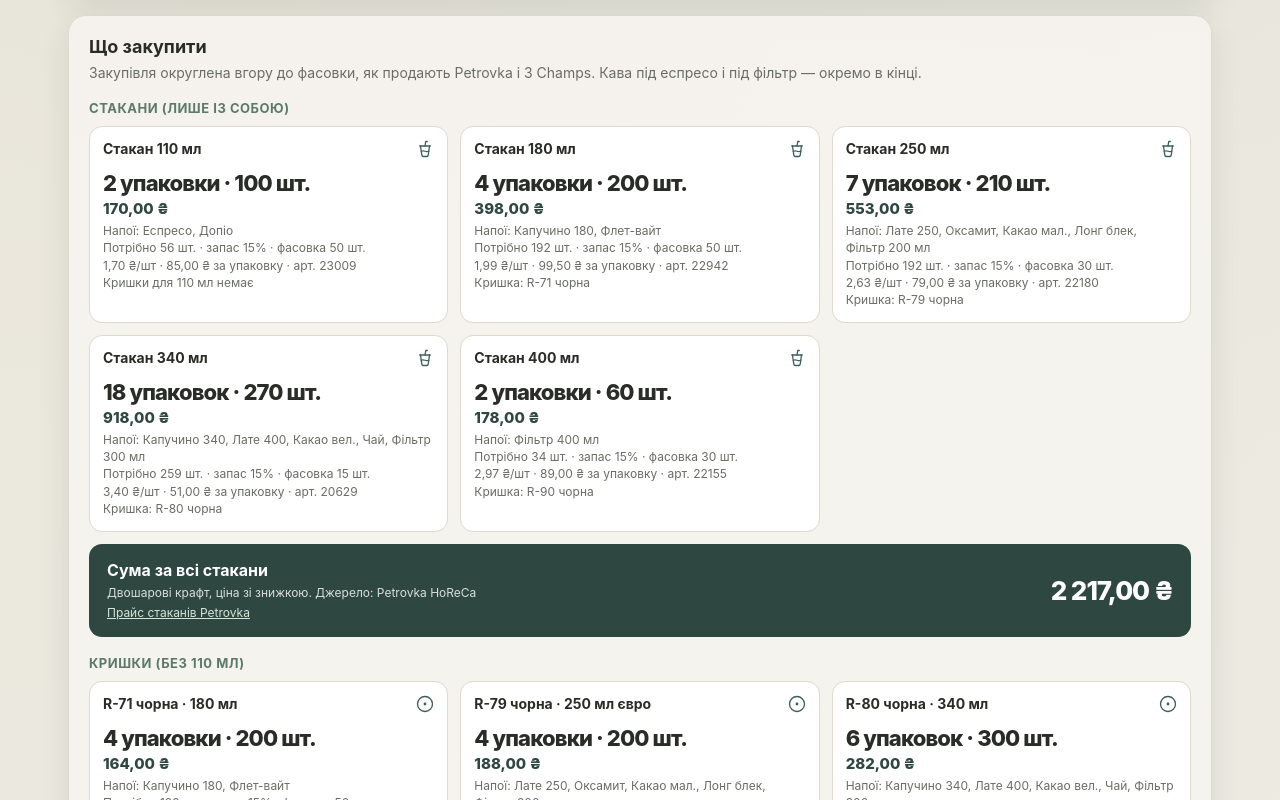
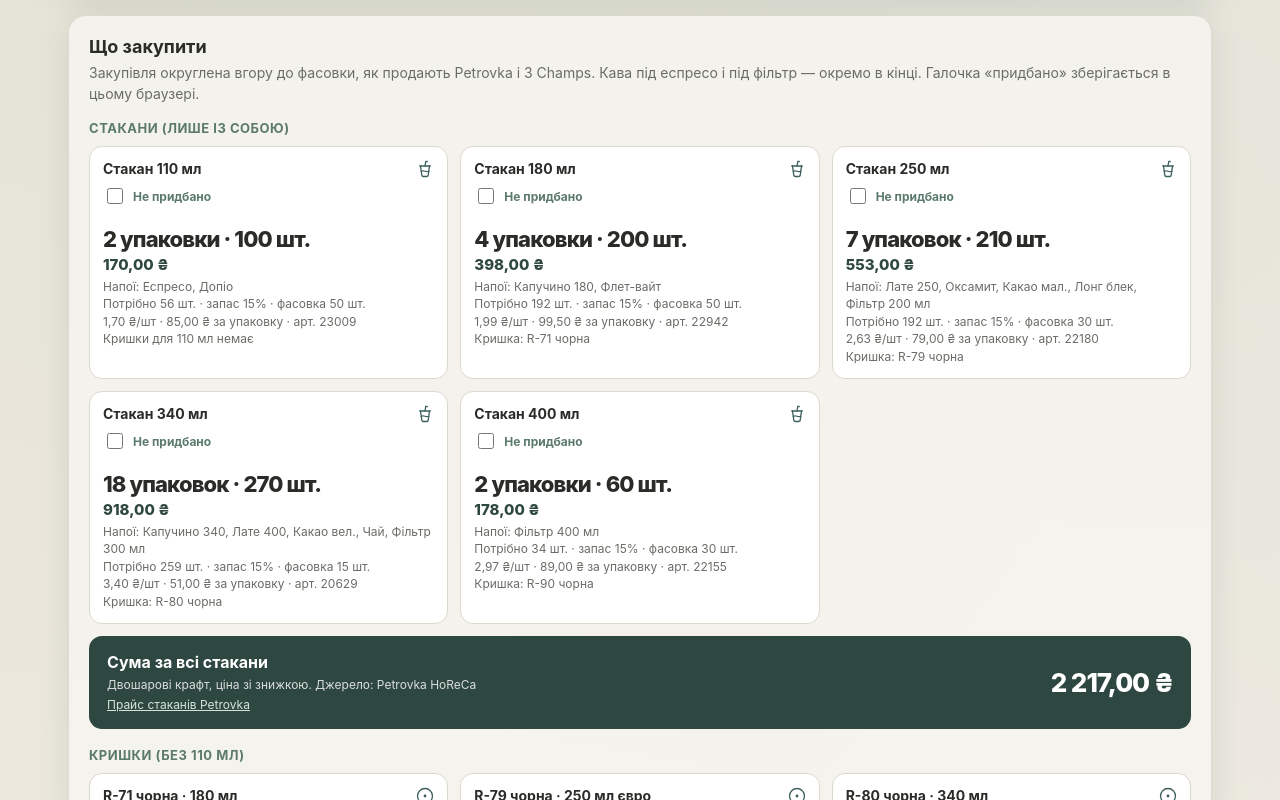
Before and after one commit to NatalinaMatioshko/coffee-shop-supplies, a React (Vite) app: page / in a window 1280 px wide. Shown: the part 1680-2480 px from the top of the page. Built offline with nearby package versions, Linux system fonts and the light colour scheme.

Commit message:
Track bought items and refresh the wishlist gear.
Checkboxes persist in the browser so the opening order can be ticked off; the matcha set is the Kultura katakuchi and a 1 L Club Puer teapot is on the list.

Co-authored-by: Cursor <cursoragent@cursor.com>

```diff
--- a/src/App.jsx
+++ b/src/App.jsx
@@ -5,6 +5,7 @@ import { Hero } from './components/Hero.jsx';
 import { MenuPanel } from './components/MenuPanel.jsx';
 import { CoffeePanel, ExtraExpensesPanel, ResultsPanel, WishlistPanel } from './components/ResultsPanel.jsx';
 import { DEFAULT_CUPS_PER_DAY, MENU_ITEMS } from './data/constants.js';
+import { useBoughtItems } from './hooks/useBoughtItems.js';
 import { compute } from './utils/calc.js';
 import { parseCupsPerDay, parseDays, parseNonNegative } from './utils/format.js';
 
@@ -14,6 +15,7 @@ export default function App() {
   const [takeaway, setTakeaway] = useState(0.7);
   const [cupsPerDay, setCupsPerDay] = useState(DEFAULT_CUPS_PER_DAY);
   const [menu, setMenu] = useState(MENU_ITEMS);
+  const { bought, toggleBought } = useBoughtItems();
 
   const rows = useMemo(
     () => menu.map((item) => ({ ...item, total: item.daily * days })),
@@ -51,10 +53,10 @@ export default function App() {
         data={data}
         onDailyChange={handleDailyChange}
       />
-      <ResultsPanel data={data} />
-      <ExtraExpensesPanel data={data} />
-      <CoffeePanel data={data} />
-      <WishlistPanel data={data} />
+      <ResultsPanel data={data} bought={bought} onToggleBought={toggleBought} />
+      <ExtraExpensesPanel data={data} bought={bought} onToggleBought={toggleBought} />
+      <CoffeePanel data={data} bought={bought} onToggleBought={toggleBought} />
+      <WishlistPanel data={data} bought={bought} onToggleBought={toggleBought} />
       <FooterBar />
     </main>
   );
--- a/src/components/ResultsPanel.jsx
+++ b/src/components/ResultsPanel.jsx
@@ -4,11 +4,25 @@ import { buildCoffeeItems, buildExtraItems, buildResultGroups, buildWishlistItem
 import { formatMoney, formatNumber, plural } from '../utils/format.js';
 import { Icon } from './Icon.jsx';
 
-function ResultItem({ item }) {
+function ResultItem({ item, bought, onToggleBought }) {
+  const isBought = Boolean(bought?.[item.id]);
+  const checkId = `bought-${item.id}`;
+
   return (
-    <article className="item">
+    <article className={`item${isBought ? ' is-bought' : ''}`}>
       <div className="item-top">
-        <h4>{item.title}</h4>
+        <div className="item-heading">
+          <h4>{item.title}</h4>
+          <label className="bought-toggle" htmlFor={checkId}>
+            <input
+              id={checkId}
+              type="checkbox"
+              checked={isBought}
+              onChange={() => onToggleBought?.(item.id)}
+            />
+            {isBought ? 'Придбано' : 'Не придбано'}
+          </label>
+        </div>
         <Icon name={item.icon} className="icon item-icon" />
       </div>
       <p className="amount">{item.amount}</p>
@@ -21,24 +35,34 @@ function ResultItem({ item }) {
           </span>
         ))}
       </p>
+      {item.url ? (
+        <a className="item-link" href={item.url} target="_blank" rel="noreferrer">
+          Відкрити товар
+        </a>
+      ) : null}
     </article>
   );
 }
 
-export function ResultsPanel({ data }) {
+export function ResultsPanel({ data, bought, onToggleBought }) {
   const groups = buildResultGroups(data);
 
   return (
     <article className="card results-card">
       <h2>Що закупити</h2>
-      <p className="intro">Закупівля округлена вгору до фасовки, як продають Petrovka і 3 Champs. Кава під еспресо і під фільтр — окремо в кінці.</p>
+      <p className="intro">Закупівля округлена вгору до фасовки, як продають Petrovka і 3 Champs. Кава під еспресо і під фільтр — окремо в кінці. Галочка «придбано» зберігається в цьому браузері.</p>
       <div>
         {groups.map((group) => (
           <section className="group" key={group.title}>
             <h3>{group.title}</h3>
             <div className="items">
               {group.items.map((item) => (
-                <ResultItem key={item.title} item={item} />
+                <ResultItem
+                  key={item.id || item.title}
+                  item={item}
+                  bought={bought}
+                  onToggleBought={onToggleBought}
+                />
               ))}
             </div>
             {group.total ? (
@@ -69,7 +93,7 @@ export function ResultsPanel({ data }) {
   );
 }
 
-export function ExtraExpensesPanel({ data }) {
+export function ExtraExpensesPanel({ data, bought, onToggleBought }) {
   const items = buildExtraItems(data);
 
   if (!items.length) return null;
@@ -83,7 +107,12 @@ export function ExtraExpensesPanel({ data }) {
       <section className="group">
         <div className="items">
           {items.map((item) => (
-            <ResultItem key={item.title} item={item} />
+            <ResultItem
+              key={item.id || item.title}
+              item={item}
+              bought={bought}
+              onToggleBought={onToggleBought}
+            />
           ))}
         </div>
         {data.extraCost > 0 ? (
@@ -103,7 +132,7 @@ export function ExtraExpensesPanel({ data }) {
   );
 }
 
-export function CoffeePanel({ data }) {
+export function CoffeePanel({ data, bought, onToggleBought }) {
   const items = buildCoffeeItems(data);
   const coffeeKg = (data.coffeeEspresso.buy + data.coffeeFilter.buy) / 1000;
 
@@ -131,7 +160,12 @@ export function CoffeePanel({ data }) {
         <section className="group">
           <div className="items coffee-items">
             {items.map((item) => (
-              <ResultItem key={item.title} item={item} />
+              <ResultItem
+                key={item.id || item.title}
+                item={item}
+                bought={bought}
+                onToggleBought={onToggleBought}
+              />
             ))}
           </div>
           {data.coffeeCost > 0 ? (
@@ -164,8 +198,12 @@ export function CoffeePanel({ data }) {
   );
 }
 
-export function WishlistPanel({ data }) {
+export function WishlistPanel({ data, bought = {}, onToggleBought }) {
   const items = buildWishlistItems(data);
+  const remainingCost = items.reduce((sum, item) => (
+    sum + (bought[item.id] ? 0 : item.cost || 0)
+  ), 0);
+  const boughtCount = items.filter((item) => bought[item.id]).length;
 
   if (!items.length) return null;
 
@@ -173,19 +211,28 @@ export function WishlistPanel({ data }) {
     <article className="card extra-card wishlist-card">
       <h2>Wish list</h2>
       <p className="intro">
-        На майбутнє, не входить у суми вище. Ціна й кількість є, у розрахунок закупівлі не додаються.
+        На майбутнє, не входить у суми вище. Позначте, що вже купили — відмітки залишаться в цьому браузері.
       </p>
       <section className="group">
         <div className="items">
           {items.map((item) => (
-            <ResultItem key={item.title} item={item} />
+            <ResultItem
+              key={item.id || item.title}
+              item={item}
+              bought={bought}
+              onToggleBought={onToggleBought}
+            />
           ))}
         </div>
         {data.wishlistCost > 0 ? (
           <div className="price-total wishlist-total">
             <div>
               <strong>Орієнтир wish list — не в сумі</strong>
-              <p>Пакети для сміття, набір і сито для матчі, холдер і додаткові чаї 3 Champs</p>
+              <p>
+                Пакети для сміття, набір і сито для матчі, заварник, холдер і додаткові чаї 3 Champs.
+                {' '}Придбано {formatNumber(boughtCount)} з {formatNumber(items.length)},
+                залишилось {formatMoney(remainingCost)}.
+              </p>
               <a href={PETROVKA_URL} target="_blank" rel="noreferrer">
                 Каталог Petrovka HoReCa
               </a>
--- a/src/data/supplies.js
+++ b/src/data/supplies.js
@@ -382,13 +382,13 @@ export const WISHLIST = {
     note: 'Великий бак, 20 мкм',
   },
   matchaSet: {
-    title: 'Набір для матчі подарунковий «Краєвид» 500 мл',
+    title: 'Набір для матчі катакучі сірий 500 мл',
     pack: 1,
-    packPrice: 1280,
-    unitPrice: 1280,
-    sku: 'scenery500',
-    url: 'https://kultura.coffee/nabir-dlia-pryhotuvannia-chaiu-matcha-podarunkovyi-kraievyd-500-ml/',
-    note: 'Чаван 500 мл, часен, часаку і кусенаоші. Порошок матчі вже в розхідниках 3 Champs',
+    packPrice: 1646,
+    unitPrice: 1646,
+    sku: '300897',
+    url: 'https://kultura.coffee/nabir-dlia-pryhotuvannia-chaiu-matcha-podarunkovyi-katakuchi-siryi-500-ml/',
+    note: 'Чаша з носиком 500 мл, часен, часаку і кусенаоші. Kultura, сірий. Порошок матчі вже в розхідниках 3 Champs',
   },
   matchaSieve: {
     title: 'Сито для матчі металеве',
@@ -398,6 +398,15 @@ export const WISHLIST = {
     sku: '18792',
     url: 'https://kultura.coffee/syto-dlia-chaiu-matcha-metaleve/',
     note: 'Нержавіюча сталь, Ø 7 см — просіювання порошку без грудочок',
+  },
+  teapot: {
+    title: 'Заварник Home Style 1000 мл, Club Puer',
+    pack: 1,
+    packPrice: 699,
+    unitPrice: 699,
+    sku: 'id_12069',
+    url: 'https://clubpuer.com.ua/zavarnyk-z-filtrom-iz-nerzhaviiuchoi-kharchovoi-stali-home-style-1000-ml-kytai/',
+    note: 'Боросилікатне скло, фільтр з харчової нержавіючої сталі, 1 л',
   },
   towelHolder: {
     title: 'Холдер для паперових рушників на бар, V-складання',
--- /dev/null
+++ b/src/hooks/useBoughtItems.js
@@ -0,0 +1,27 @@
+import { useState } from 'react';
+
+const STORAGE_KEY = 'coffee-shop-supplies:bought';
+
+function readBought() {
+  try {
+    const raw = localStorage.getItem(STORAGE_KEY);
+    return raw ? JSON.parse(raw) : {};
+  } catch {
+    return {};
+  }
+}
+
+export function useBoughtItems() {
+  const [bought, setBought] = useState(readBought);
+
+  function toggleBought(id) {
+    if (!id) return;
+    setBought((current) => {
+      const next = { ...current, [id]: !current[id] };
+      localStorage.setItem(STORAGE_KEY, JSON.stringify(next));
+      return next;
+    });
+  }
+
+  return { bought, toggleBought };
+}
--- a/src/index.css
+++ b/src/index.css
@@ -65,8 +65,14 @@ h2 { font-size: 18px; margin: 0 0 6px; }
 .group h3 { font-size: 13px; text-transform: uppercase; letter-spacing: .04em; color: var(--moss); margin: 0 0 10px; }
 .items { display: grid; grid-template-columns: repeat(2, 1fr); gap: 12px; }
 .item { border: 1px solid var(--line); border-radius: 13px; padding: 13px; background: #fff; }
+.item.is-bought { background: #eef0ea; }
+.item.is-bought h4, .item.is-bought .amount, .item.is-bought .item-price { text-decoration: line-through; opacity: .7; }
 .item-top { display: flex; justify-content: space-between; align-items: flex-start; gap: 8px; }
+.item-heading { min-width: 0; flex: 1; }
 .item h4 { font-size: 14px; margin: 0; font-weight: 700; }
+.bought-toggle { display: flex; align-items: center; gap: 7px; margin-top: 8px; font-size: 12px; font-weight: 700; color: var(--moss); cursor: pointer; }
+.bought-toggle input { width: 16px; height: 16px; accent-color: var(--pine); cursor: pointer; }
+.item-link { display: inline-block; margin-top: 8px; font-size: 12px; font-weight: 700; color: var(--teal); }
 .icon { color: var(--moss); flex-shrink: 0; }
 .item-icon { color: var(--teal); }
 .amount { font-size: 22px; font-weight: 800; letter-spacing: -.04em; margin: 12px 0 3px; }
--- a/src/utils/calc.js
+++ b/src/utils/calc.js
@@ -56,10 +56,13 @@ function priced(needed, catalog) {
 function supplyCard(item, extraDetail = []) {
   if (!item || item.buy <= 0) return null;
   return {
+    id: item.id,
     title: item.title,
     icon: item.icon || 'package',
     amount: item.amount,
     price: item.cost > 0 ? formatMoney(item.cost) : '',
+    cost: item.cost || 0,
+    url: item.url || '',
     detail: extraDetail.filter(Boolean),
   };
 }
@@ -177,6 +180,7 @@ export function compute(rows, { days, reserve, takeaway }) {
   const teaShare = CHAMPS.teas.length ? 1 / CHAMPS.teas.length : 0;
   const teas = CHAMPS.teas.map((catalog) => ({
     ...priced(teaNeeded * teaShare, catalog),
+    key: catalog.key,
     share: teaShare,
     icon: catalog.icon,
     note: catalog.note,
@@ -194,6 +198,7 @@ export function compute(rows, { days, reserve, takeaway }) {
     { key: 'banana', share: USAGE.milk.banana, catalog: SUPPLIES.milkBanana, icon: 'banana' },
   ].map((entry) => ({
     ...priced(milkNeeded * entry.share, entry.catalog),
+    key: entry.key,
     share: entry.share,
     icon: entry.icon,
   }));
@@ -240,10 +245,12 @@ export function compute(rows, { days, reserve, takeaway }) {
     trash120: priced(WISHLIST_USAGE.trash120PerWeek * weeks, WISHLIST.trash120),
     matchaSet: priced(1, WISHLIST.matchaSet),
     matchaSieve: priced(1, WISHLIST.matchaSieve),
+    teapot: priced(1, WISHLIST.teapot),
     towelHolder: priced(1, WISHLIST.towelHolder),
   };
   const wishlistTeas = WISHLIST.teas.map((catalog) => ({
     ...priced(catalog.pack, catalog),
+    key: catalog.key,
     icon: catalog.icon,
     note: catalog.note,
   }));
@@ -304,8 +311,10 @@ export function buildResultGroups(data) {
   const cups = data.cups
     .filter((cup) => cup.buy > 0)
     .map((cup) => ({
+      id: `cup-${cup.size}`,
       title: `Стакан ${cup.size} мл`,
       icon: 'cupSoda',
+      cost: cup.cost,
       amount: formatPackBuy(cup.packs, cup.buy, 'шт.'),
       price: cup.cost > 0 ? formatMoney(cup.cost) : '',
       detail: [
@@ -319,8 +328,10 @@ export function buildResultGroups(data) {
   const lids = data.lids
     .filter((lid) => lid.buy > 0)
     .map((lid) => ({
+      id: `lid-${lid.lidId}`,
       title: `${lid.title} · ${lid.forCups}`,
       icon: 'circleDot',
+      cost: lid.cost,
       amount: formatPackBuy(lid.packs, lid.buy, 'шт.'),
       price: lid.cost > 0 ? formatMoney(lid.cost) : '',
       detail: [
@@ -333,6 +344,7 @@ export function buildResultGroups(data) {
   const champs = [
     supplyCard({
       ...data.matcha,
+      id: 'champs-matcha',
       icon: 'leaf',
       amount: formatPackBuy(data.matcha.packs, data.matcha.buy, 'г'),
     }, [
@@ -342,6 +354,7 @@ export function buildResultGroups(data) {
     ]),
     ...data.teas.map((item) => supplyCard({
       ...item,
+      id: `champs-tea-${item.key}`,
       amount: formatPackBuy(item.packs, item.buy, 'г'),
     }, [
       item.note,
@@ -350,6 +363,7 @@ export function buildResultGroups(data) {
     ])),
     supplyCard({
       ...data.milkCleaner,
+      id: 'champs-milk-cleaner',
       icon: 'droplets',
       amount: formatPackBuy(
         data.milkCleaner.packs,
@@ -365,6 +379,7 @@ export function buildResultGroups(data) {
     ]),
     supplyCard({
       ...data.groupCleaner,
+      id: 'champs-group-cleaner',
       icon: 'flaskConical',
       amount: formatPackBuy(
         data.groupCleaner.packs,
@@ -384,6 +399,7 @@ export function buildResultGroups(data) {
     .filter((item) => item.buy > 0)
     .map((item) => supplyCard({
       ...item,
+      id: `milk-${item.key}`,
       amount: `${formatNumber(item.packs)} ${plural(item.packs, 'літр', 'літри', 'літрів')}`,
     }, [
       `${Math.round(item.share * 100)}% від молочних напоїв`,
@@ -394,6 +410,7 @@ export function buildResultGroups(data) {
   const small = [
     supplyCard({
       ...data.sleeve,
+      id: 'small-sleeve',
       icon: 'shirt',
       amount: formatPackBuy(data.sleeve.packs, data.sleeve.buy, 'шт.'),
     }, [
@@ -402,6 +419,7 @@ export function buildResultGroups(data) {
     ]),
     supplyCard({
       ...data.napkin,
+      id: 'small-napkin',
       icon: 'layers',
       amount: formatPackBuy(data.napkin.packs, data.napkin.buy, 'шт.'),
     }, [
@@ -410,6 +428,7 @@ export function buildResultGroups(data) {
     ]),
     supplyCard({
       ...data.stirrer,
+      id: 'small-stirrer',
       icon: 'utensils',
       amount: formatPackBuy(data.stirrer.packs, data.stirrer.buy, 'шт.'),
     }, [
@@ -418,6 +437,7 @@ export function buildResultGroups(data) {
     ]),
     supplyCard({
       ...data.straw,
+      id: 'small-straw',
       icon: 'cylinder',
       amount: formatPackBuy(data.straw.packs, data.straw.buy, 'шт.'),
     }, [
@@ -426,6 +446,7 @@ export function buildResultGroups(data) {
     ]),
     supplyCard({
       ...data.maika,
+      id: 'small-maika',
       icon: 'shoppingBag',
       amount: formatPackBuy(data.maika.packs, data.maika.buy, 'шт.'),
     }, [
@@ -434,6 +455,7 @@ export function buildResultGroups(data) {
     ]),
     supplyCard({
       ...data.sugar,
+      id: 'small-sugar',
       icon: 'candy',
       amount: formatPackBuy(data.sugar.packs, data.sugar.buy, 'шт.'),
     }, [
@@ -442,6 +464,7 @@ export function buildResultGroups(data) {
     ]),
     supplyCard({
       ...data.carrier2,
+      id: 'small-carrier2',
       icon: 'package',
       amount: formatPackBuy(data.carrier2.packs, data.carrier2.buy, 'шт.'),
     }, [
@@ -450,6 +473,7 @@ export function buildResultGroups(data) {
     ]),
     supplyCard({
       ...data.carrier4,
+      id: 'small-carrier4',
       icon: 'package',
       amount: formatPackBuy(data.carrier4.packs, data.carrier4.buy, 'шт.'),
     }, [
@@ -521,6 +545,7 @@ export function buildExtraItems(data) {
   return [
     supplyCard({
       ...data.extras.cloth,
+      id: 'extra-cloth',
       icon: 'paintbrush',
       amount: formatPackBuy(data.extras.cloth.packs, data.extras.cloth.buy, 'шт.'),
     }, [
@@ -529,6 +554,7 @@ export function buildExtraItems(data) {
     ]),
     supplyCard({
       ...data.extras.gloves,
+      id: 'extra-gloves',
       icon: 'hand',
       amount: formatPackBuy(data.extras.gloves.packs, data.extras.gloves.buy, 'шт.'),
     }, [
@@ -537,6 +563,7 @@ export function buildExtraItems(data) {
     ]),
     supplyCard({
       ...data.extras.sanitizer,
+      id: 'extra-sanitizer',
       icon: 'sprayCan',
       amount: formatPackBuy(
         data.extras.sanitizer.packs,
@@ -552,6 +579,7 @@ export function buildExtraItems(data) {
     ]),
     supplyCard({
       ...data.extras.dishSoap,
+      id: 'extra-dishSoap',
       icon: 'bath',
       amount: formatPackBuy(
         data.extras.dishSoap.packs,
@@ -567,6 +595,7 @@ export function buildExtraItems(data) {
     ]),
     supplyCard({
       ...data.extras.kraftBag,
+      id: 'extra-kraftBag',
       icon: 'shoppingBag',
       amount: formatPackBuy(data.extras.kraftBag.packs, data.extras.kraftBag.buy, 'шт.'),
     }, [
@@ -575,6 +604,7 @@ export function buildExtraItems(data) {
     ]),
     supplyCard({
       ...data.extras.dessertBox,
+      id: 'extra-dessertBox',
       icon: 'box',
       amount: formatPackBuy(data.extras.dessertBox.packs, data.extras.dessertBox.buy, 'шт.'),
     }, [
@@ -583,6 +613,7 @@ export function buildExtraItems(data) {
     ]),
     supplyCard({
       ...data.extras.dessertLid,
+      id: 'extra-dessertLid',
       icon: 'circle',
       amount: formatPackBuy(data.extras.dessertLid.packs, data.extras.dessertLid.buy, 'шт.'),
     }, [
@@ -591,6 +622,7 @@ export function buildExtraItems(data) {
     ]),
     supplyCard({
       ...data.extras.toiletSoap,
+      id: 'extra-toiletSoap',
       icon: 'droplets',
       amount: formatPackBuy(
         data.extras.toiletSoap.packs,
@@ -606,6 +638,7 @@ export function buildExtraItems(data) {
     ]),
     supplyCard({
       ...data.extras.toiletPaper,
+      id: 'extra-toiletPaper',
       icon: 'scrollText',
       amount: formatPackBuy(data.extras.toiletPaper.packs, data.extras.toiletPaper.buy, 'рул.'),
     }, [
@@ -614,6 +647,7 @@ export function buildExtraItems(data) {
     ]),
     supplyCard({
       ...data.extras.wetWipes,
+      id: 'extra-wetWipes',
       icon: 'droplet',
       amount: formatPackBuy(data.extras.wetWipes.packs, data.extras.wetWipes.buy, 'шт.'),
     }, [
@@ -623,6 +657,7 @@ export function buildExtraItems(data) {
     ]),
     supplyCard({
       ...data.extras.cleaningWipes,
+      id: 'extra-cleaningWipes',
       icon: 'sparkles',
       amount: formatPackBuy(data.extras.cleaningWipes.packs, data.extras.cleaningWipes.buy, 'шт.'),
     }, [
@@ -632,6 +667,7 @@ export function buildExtraItems(data) {
     ]),
     supplyCard({
       ...data.extras.paperTowel,
+      id: 'extra-paperTowel',
       icon: 'scrollText',
       amount: formatPackBuy(data.extras.paperTowel.packs, data.extras.paperTowel.buy, 'шт.'),
     }, [
@@ -647,6 +683,7 @@ export function buildCoffeeItems(data) {
   return [
     supplyCard({
       ...data.coffeeEspresso,
+      id: 'coffee-espresso',
       icon: 'bean',
       amount: `${formatOne(data.coffeeEspresso.buy / 1000)} кг`,
     }, [
@@ -656,6 +693,7 @@ export function buildCoffeeItems(data) {
     ]),
     supplyCard({
       ...data.coffeeFilter,
+      id: 'coffee-filter',
       icon: 'funnel',
       amount: `${formatOne(data.coffeeFilter.buy / 1000)} кг`,
     }, [
@@ -670,6 +708,7 @@ export function buildWishlistItems(data) {
   return [
     supplyCard({
       ...data.wishlist.trash60,
+      id: 'wish-trash60',
       icon: 'trash2',
       amount: formatPackBuy(data.wishlist.trash60.packs, data.wishlist.trash60.buy, 'шт.'),
     }, [
@@ -679,6 +718,7 @@ export function buildWishlistItems(data) {
     ]),
     supplyCard({
       ...data.wishlist.trash120,
+      id: 'wish-trash120',
       icon: 'trash2',
       amount: formatPackBuy(data.wishlist.trash120.packs, data.wishlist.trash120.buy, 'шт.'),
     }, [
@@ -688,6 +728,7 @@ export function buildWishlistItems(data) {
     ]),
     supplyCard({
       ...data.wishlist.matchaSet,
+      id: 'wish-matchaSet',
       icon: 'leaf',
       amount: formatPackBuy(
         data.wishlist.matchaSet.packs,
@@ -703,6 +744,7 @@ export function buildWishlistItems(data) {
     ]),
     supplyCard({
       ...data.wishlist.matchaSieve,
+      id: 'wish-matchaSieve',
       icon: 'funnel',
       amount: formatPackBuy(
         data.wishlist.matchaSieve.packs,
@@ -717,7 +759,24 @@ export function buildWishlistItems(data) {
       `Одноразово на бар · ${formatMoney(data.wishlist.matchaSieve.packPrice)} · арт. ${WISHLIST.matchaSieve.sku}`,
     ]),
     supplyCard({
+      ...data.wishlist.teapot,
+      id: 'wish-teapot',
+      icon: 'coffee',
+      amount: formatPackBuy(
+        data.wishlist.teapot.packs,
+        null,
+        null,
+        'чайник',
+        'чайники',
+        'чайників',
+      ),
+    }, [
+      WISHLIST.teapot.note,
+      `Одноразово на бар · ${formatMoney(data.wishlist.teapot.packPrice)} · арт. ${WISHLIST.teapot.sku}`,
+    ]),
+    supplyCard({
       ...data.wishlist.towelHolder,
+      id: 'wish-towelHolder',
       icon: 'paperclip',
       amount: formatPackBuy(
         data.wishlist.towelHolder.packs,
@@ -733,6 +792,7 @@ export function buildWishlistItems(data) {
     ]),
     ...data.wishlistTeas.map((item) => supplyCard({
       ...item,
+      id: `wish-tea-${item.key}`,
       amount: formatPackBuy(item.packs, item.buy, 'г'),
     }, [
       item.note,
```
